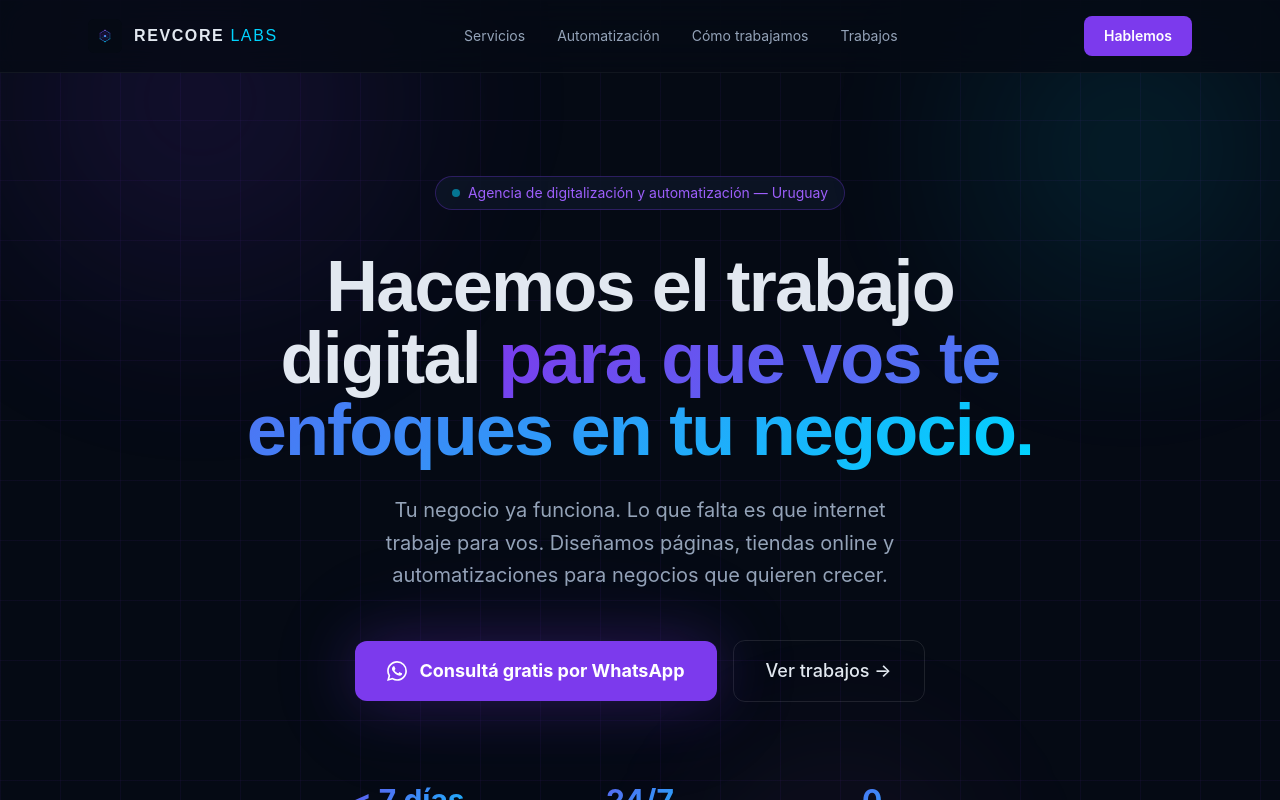
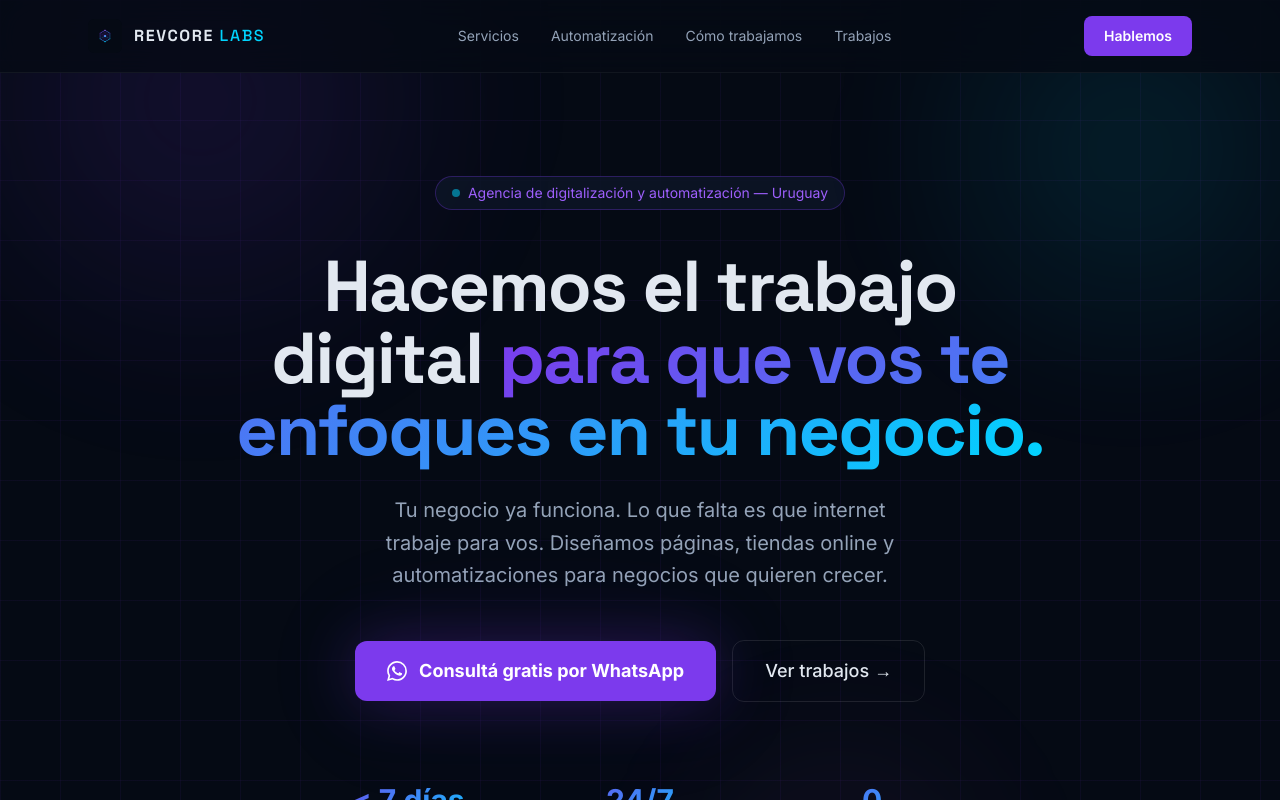
Before and after one commit to revcorelabs/Revcore-labs, a Next.js app: page / in a window 1280 px wide. Shown: the top 800 px of the page. Built offline with nearby package versions, Linux system fonts and the light colour scheme.

Commit message:
Fix CSS import order + downgrade to Next.js 15.5.15 for Vercel compatibility

```diff
--- a/package.json
+++ b/package.json
@@ -9,7 +9,7 @@
     "lint": "next lint"
   },
   "dependencies": {
-    "next": "^16.2.4",
+    "next": "^15.5.15",
     "react": "^19.0.0",
     "react-dom": "^19.0.0"
   },
--- a/src/app/globals.css
+++ b/src/app/globals.css
@@ -1,8 +1,8 @@
+@import url('https://fonts.googleapis.com/css2?family=Inter:wght@300;400;500;600;700;800&family=Space+Grotesk:wght@500;600;700&display=swap');
+
 @tailwind base;
 @tailwind components;
 @tailwind utilities;
-
-@import url('https://fonts.googleapis.com/css2?family=Inter:wght@300;400;500;600;700;800&family=Space+Grotesk:wght@500;600;700&display=swap');
 
 * {
   box-sizing: border-box;
```
Also changed, not shown: 1 other file (tests, documents, lock files or other folders).
